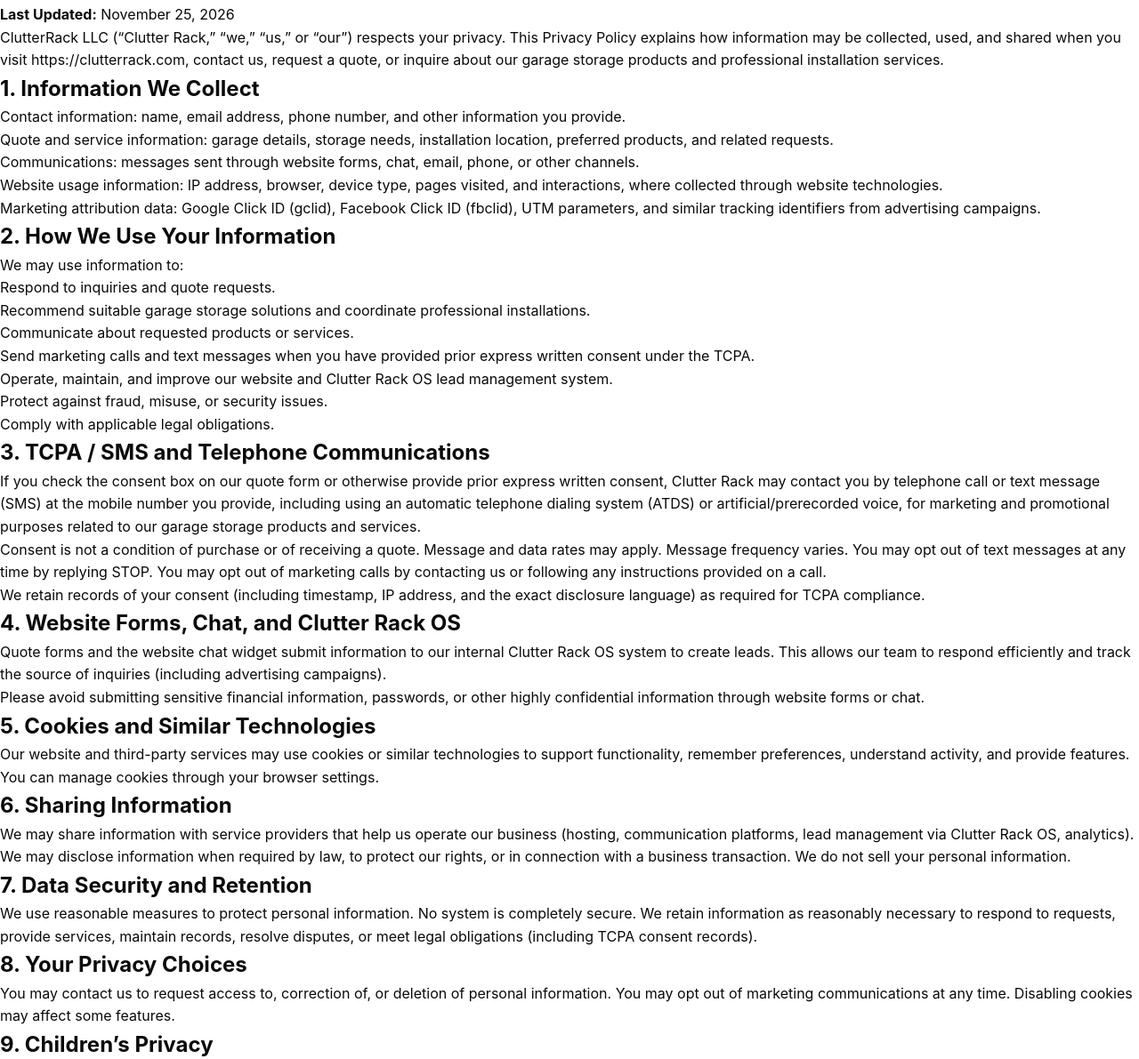
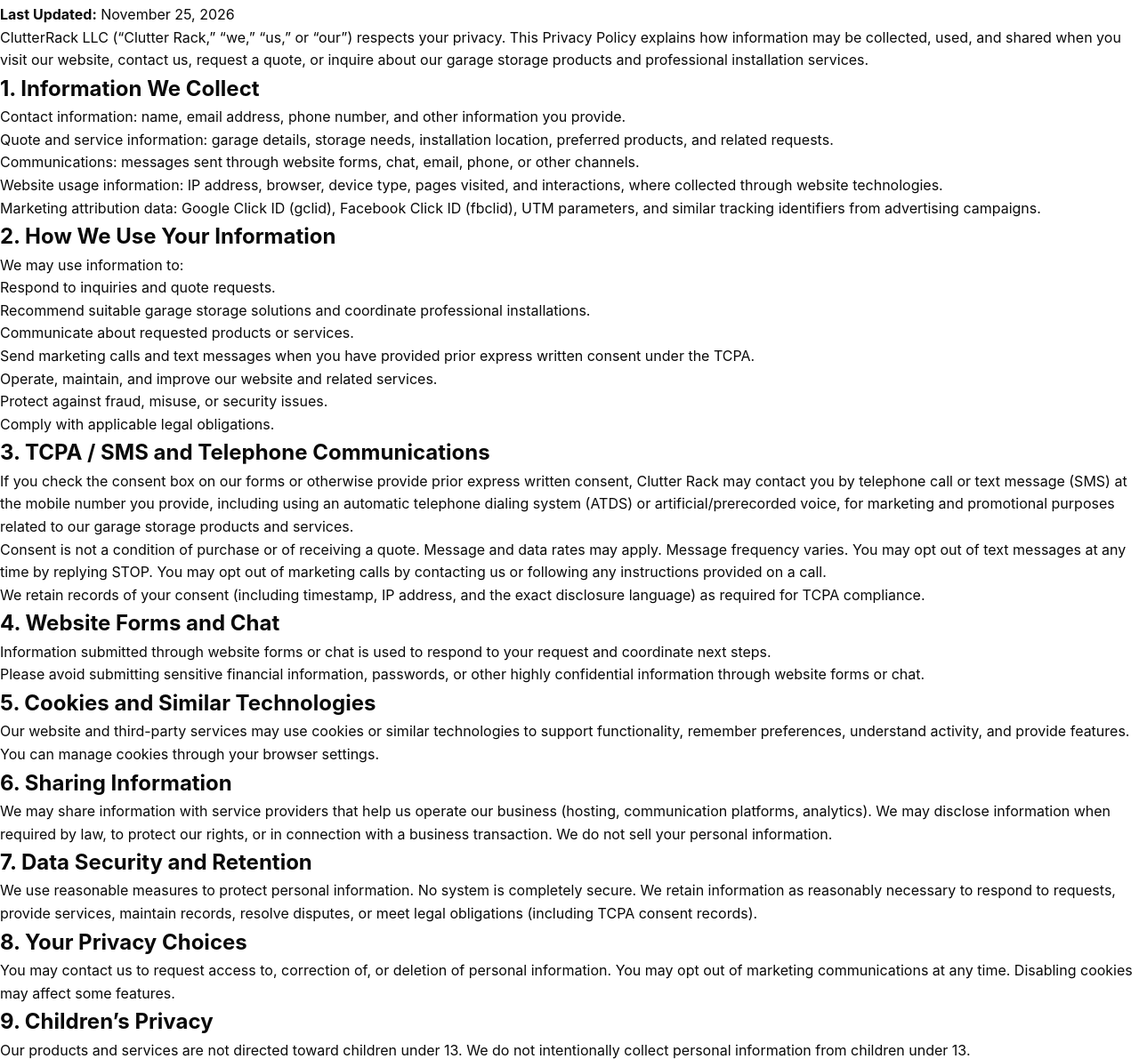
Before and after one commit to clutterrack/clutter-rack-website, a plain HTML site: page privacy.html in a window 1280 px wide. Shown: the part 121-1312 px from the top of the page at 89% size. Drawn offline with Linux system fonts and the light colour scheme.

Commit message:
Fix relative home and quote links; soften internal system references for customer view

```diff
--- a/privacy.html
+++ b/privacy.html
@@ -9,10 +9,10 @@
 <body>
   <header>
     <div class="nav">
-      <a href="/" class="logo">Clutter <span>Rack</span></a>
+      <a href="index.html" class="logo">Clutter <span>Rack</span></a>
       <nav>
-        <a href="/">Home</a>
-        <a href="#quote">Get a Quote</a>
+        <a href="index.html">Home</a>
+        <a href="index.html#quote">Get a Quote</a>
         <a href="terms.html">Terms</a>
       </nav>
     </div>
@@ -21,7 +21,7 @@
   <div class="legal">
     <h1>Privacy Policy</h1>
     <p><strong>Last Updated:</strong> November 25, 2026</p>
-    <p>ClutterRack LLC (“Clutter Rack,” “we,” “us,” or “our”) respects your privacy. This Privacy Policy explains how information may be collected, used, and shared when you visit https://clutterrack.com, contact us, request a quote, or inquire about our garage storage products and professional installation services.</p>
+    <p>ClutterRack LLC (“Clutter Rack,” “we,” “us,” or “our”) respects your privacy. This Privacy Policy explains how information may be collected, used, and shared when you visit our website, contact us, request a quote, or inquire about our garage storage products and professional installation services.</p>
 
     <h2>1. Information We Collect</h2>
     <ul>
@@ -39,25 +39,25 @@
       <li>Recommend suitable garage storage solutions and coordinate professional installations.</li>
       <li>Communicate about requested products or services.</li>
       <li>Send marketing calls and text messages when you have provided prior express written consent under the TCPA.</li>
-      <li>Operate, maintain, and improve our website and Clutter Rack OS lead management system.</li>
+      <li>Operate, maintain, and improve our website and related services.</li>
       <li>Protect against fraud, misuse, or security issues.</li>
       <li>Comply with applicable legal obligations.</li>
     </ul>
 
     <h2>3. TCPA / SMS and Telephone Communications</h2>
-    <p>If you check the consent box on our quote form or otherwise provide prior express written consent, Clutter Rack may contact you by telephone call or text message (SMS) at the mobile number you provide, including using an automatic telephone dialing system (ATDS) or artificial/prerecorded voice, for marketing and promotional purposes related to our garage storage products and services.</p>
+    <p>If you check the consent box on our forms or otherwise provide prior express written consent, Clutter Rack may contact you by telephone call or text message (SMS) at the mobile number you provide, including using an automatic telephone dialing system (ATDS) or artificial/prerecorded voice, for marketing and promotional purposes related to our garage storage products and services.</p>
     <p>Consent is not a condition of purchase or of receiving a quote. Message and data rates may apply. Message frequency varies. You may opt out of text messages at any time by replying STOP. You may opt out of marketing calls by contacting us or following any instructions provided on a call.</p>
     <p>We retain records of your consent (including timestamp, IP address, and the exact disclosure language) as required for TCPA compliance.</p>
 
-    <h2>4. Website Forms, Chat, and Clutter Rack OS</h2>
-    <p>Quote forms and the website chat widget submit information to our internal Clutter Rack OS system to create leads. This allows our team to respond efficiently and track the source of inquiries (including advertising campaigns).</p>
+    <h2>4. Website Forms and Chat</h2>
+    <p>Information submitted through website forms or chat is used to respond to your request and coordinate next steps.</p>
     <p>Please avoid submitting sensitive financial information, passwords, or other highly confidential information through website forms or chat.</p>
 
     <h2>5. Cookies and Similar Technologies</h2>
     <p>Our website and third-party services may use cookies or similar technologies to support functionality, remember preferences, understand activity, and provide features. You can manage cookies through your browser settings.</p>
 
     <h2>6. Sharing Information</h2>
-    <p>We may share information with service providers that help us operate our business (hosting, communication platforms, lead management via Clutter Rack OS, analytics). We may disclose information when required by law, to protect our rights, or in connection with a business transaction. We do not sell your personal information.</p>
+    <p>We may share information with service providers that help us operate our business (hosting, communication platforms, analytics). We may disclose information when required by law, to protect our rights, or in connection with a business transaction. We do not sell your personal information.</p>
 
     <h2>7. Data Security and Retention</h2>
     <p>We use reasonable measures to protect personal information. No system is completely secure. We retain information as reasonably necessary to respond to requests, provide services, maintain records, resolve disputes, or meet legal obligations (including TCPA consent records).</p>
@@ -79,7 +79,7 @@
   </div>
 
   <footer>
-    <div class="copyright">© 2026 ClutterRack LLC. All rights reserved. · <a href="/">Home</a> · <a href="terms.html">Terms</a></div>
+    <div class="copyright">© 2026 ClutterRack LLC. All rights reserved. · <a href="index.html">Home</a> · <a href="terms.html">Terms</a></div>
   </footer>
 </body>
 </html>
```
